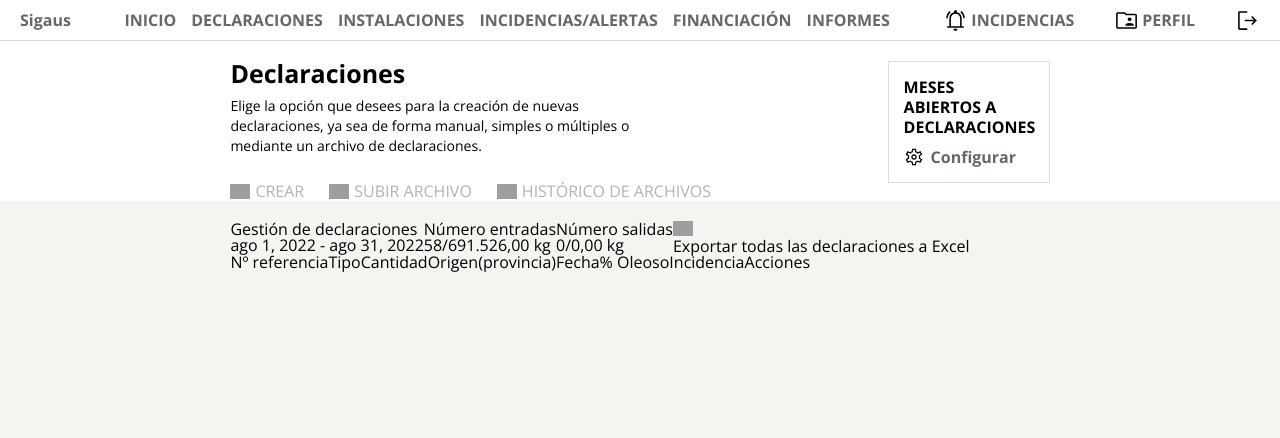
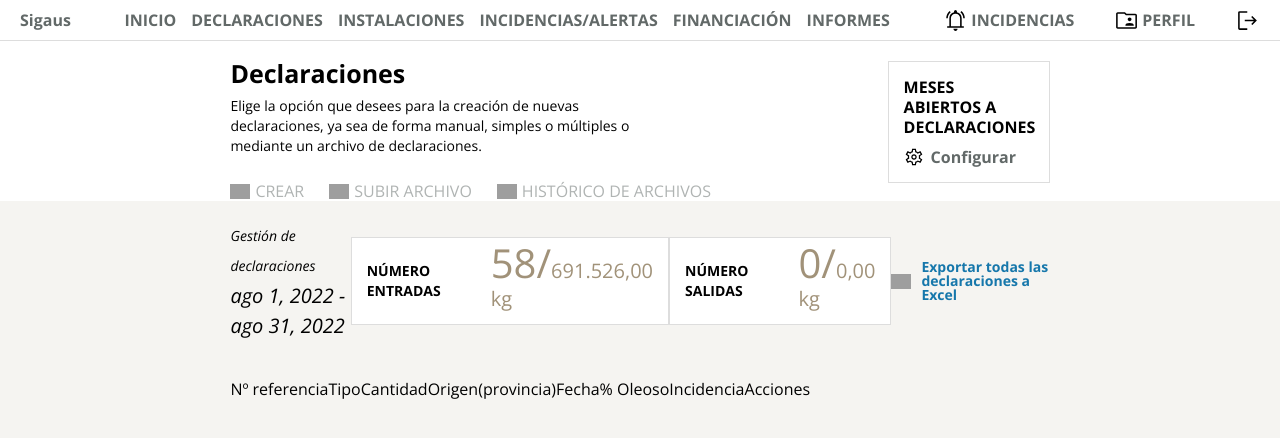
Before and after one commit to marocena26/test-innoway, a React (Create React App) app: page / in a window 1280 px wide. Shown: the top 438 px of the page. Built offline with nearby package versions, Linux system fonts and the light colour scheme; grey boxes are pictures that could not be loaded.

Commit message:
add dataBase section - add styles and structure

```diff
--- a/src/components/DataBase.js
+++ b/src/components/DataBase.js
@@ -15,17 +15,21 @@ function DataBase() {
           <p className="section__database--wrap--text">
             Gestión de declaraciones
           </p>
-          <p className="section__database--wrap--text">
+          <p className="section__database--wrap--number">
             ago 1, 2022 - ago 31, 2022
           </p>
         </div>
         <div className="section__database--box">
           <p className="section__database--box--text">Número entradas</p>
-          <p className="section__database--box--number">58/691.526,00 kg</p>
+          <p className="section__database--box--number">
+            58/<span className="span">691.526,00 kg</span>{" "}
+          </p>
         </div>
         <div className="section__database--box">
           <p className="section__database--box--text">Número salidas</p>
-          <p className="section__database--box--number">0/0,00 kg</p>
+          <p className="section__database--box--number">
+            0/<span className="span">0,00 kg</span>{" "}
+          </p>
         </div>
         <div className="section__database--swap">
           <img src={swap} alt="swap" className="icon" />
--- a/src/styles/components/DataBase.scss
+++ b/src/styles/components/DataBase.scss
@@ -1,3 +1,52 @@
+@import "../core/variables";
+@import "../core/mixins";
 .section__database {
   display: flex;
+  justify-content: space-between;
+  align-items: center;
+  padding-bottom: 40px;
+  &--wrap {
+    line-height: 30px;
+    &--text {
+      font-size: 14px;
+      font-style: italic;
+    }
+    &--number {
+      font-style: italic;
+      font-size: 20px;
+    }
+  }
+  &--box {
+    display: flex;
+    align-items: center;
+    gap: 50px;
+    padding: 15px;
+    background-color: $background_top_color;
+    line-height: 20px;
+    border: solid 1px $line_color;
+    &--text {
+      width: min-content;
+      text-transform: uppercase;
+      font-weight: 700;
+      font-size: 14px;
+    }
+    &--number {
+      font-size: 40px;
+      color: $subtitle_color;
+    }
+  }
+  &--swap {
+    display: flex;
+    align-items: center;
+    gap: 10px;
+    &--text {
+      color: $link_color;
+      font-size: 14px;
+      font-weight: 700;
+    }
+  }
 }
+
+.span {
+  font-size: 20px;
+}
--- a/src/styles/core/_variables.scss
+++ b/src/styles/core/_variables.scss
@@ -2,12 +2,13 @@
 $font-web: "Open Sans", sans-serif;
 //colors
 $text_color: #212529ff;
+$subtext_color: #b0b4b3ff;
+$title_color: #c4baabff;
+$subtitle_color: #a19279ff;
 $background_top_color: #ffffffff;
 $background_bottom_color: #f5f4f1ff;
 $header_color: #626968ff;
 $line_color: #ddddddff;
-$subtext_color: #b0b4b3ff;
 $details_color: #cfc460ff;
 $open_color: #b3d583ff;
-$link_color: #3288b5ff;
-$title_color: #c4baabff;
+$link_color: #1677abff;
```
